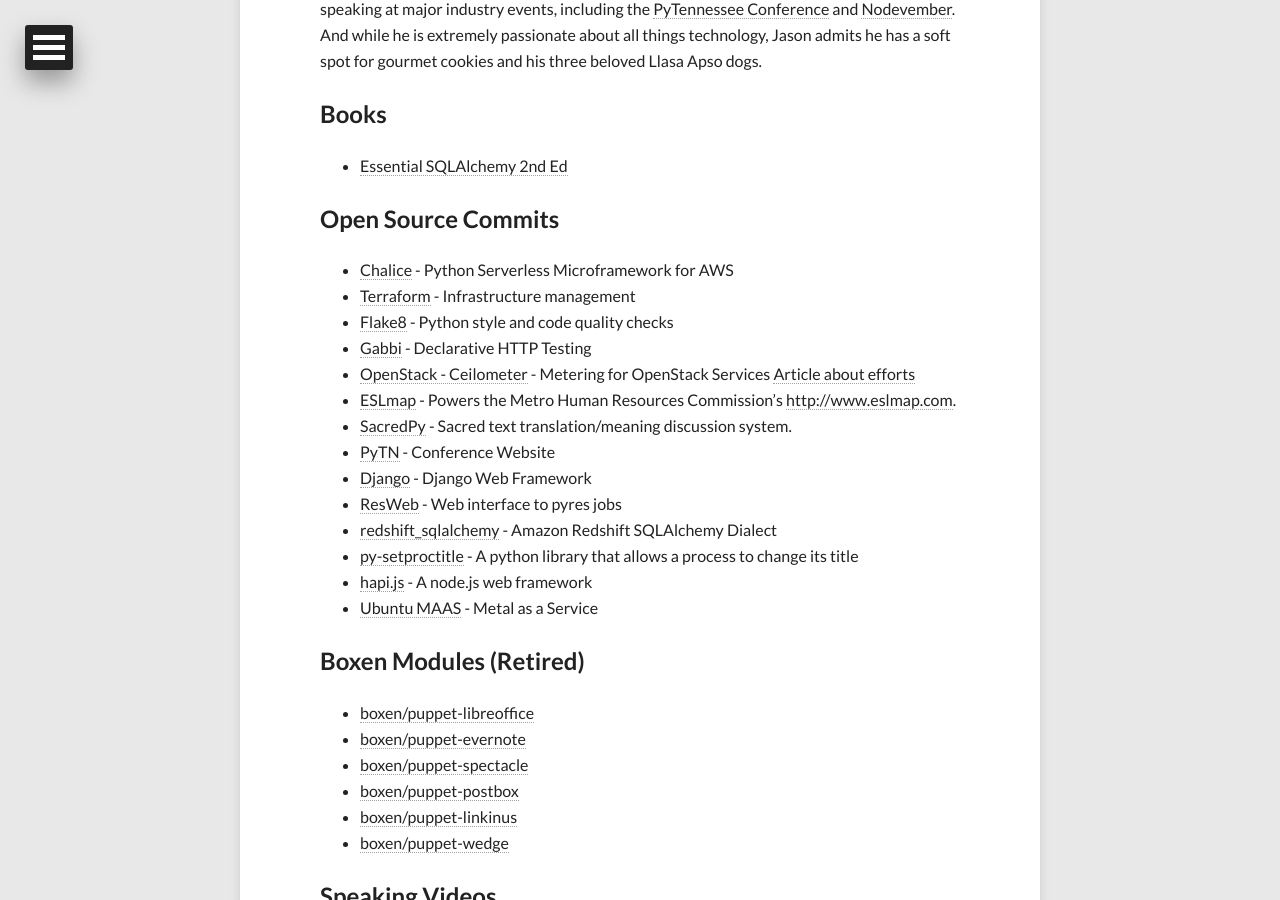
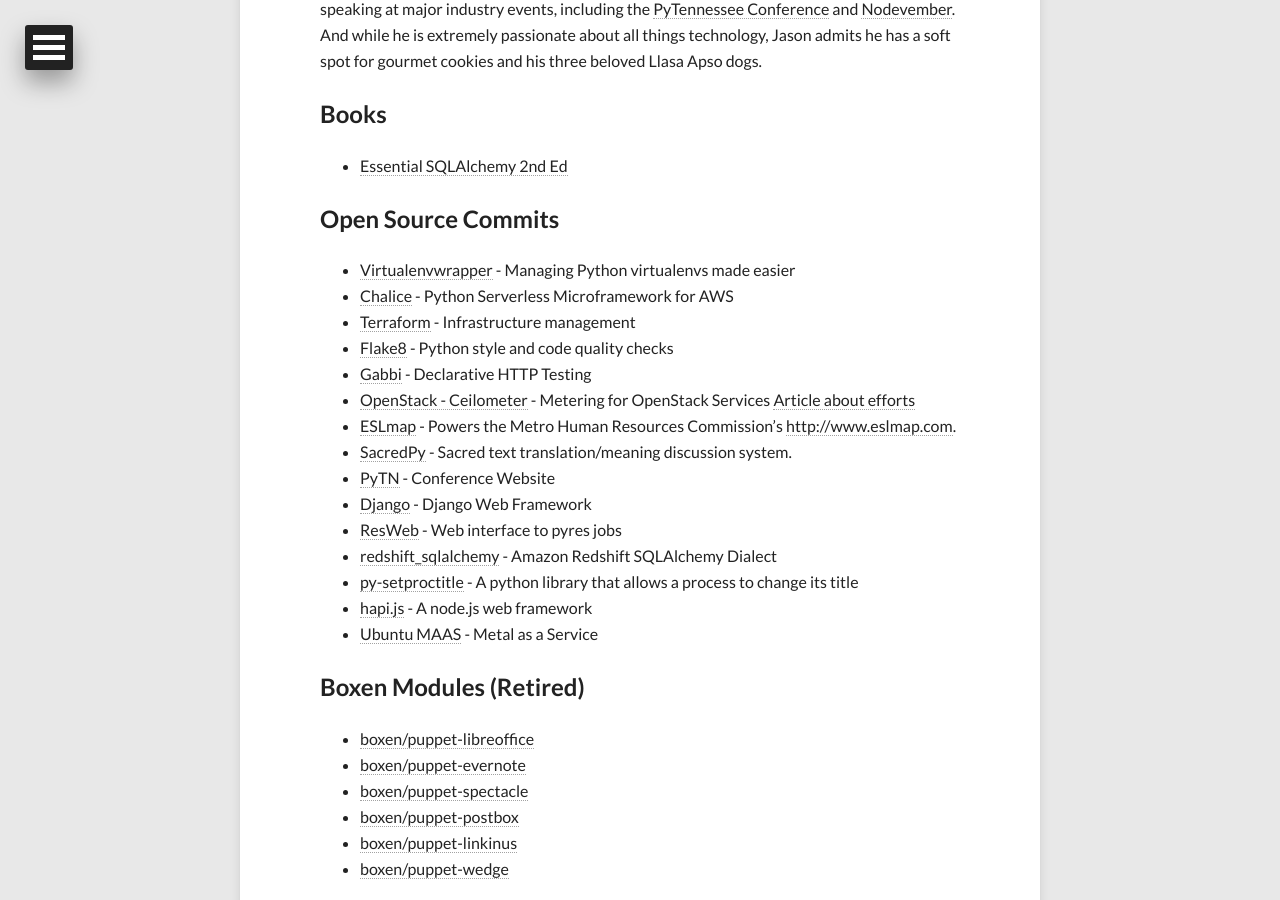
Before and after one commit to jasonamyers/jasonamyers.github.com, a Jekyll site: the page built from about.md, in a window 1280 px wide and 900 px high, scrolled down 925 px. Built offline with Jekyll 4.4.1, drawn with Linux system fonts in a browser that asks for light colours; nearby versions of some CDN libraries.

Commit message:
Virtualenvwrapper work
Signed-off-by: Jason Myers <jason@jasonamyers.com>

```diff
--- a/about.md
+++ b/about.md
@@ -20,6 +20,7 @@
 
 ## Open Source Commits
 
+* [Virtualenvwrapper](https://bitbucket.org/virtualenvwrapper/virtualenvwrapper) - Managing Python virtualenvs made easier
 * [Chalice](https://github.com/awslabs/chalice) - Python Serverless Microframework for AWS
 * [Terraform](https://github.com/hashicorp/terraform) - Infrastructure management
 * [Flake8](https://gitlab.com/pycqa/flake8) - Python style and code quality checks
```
